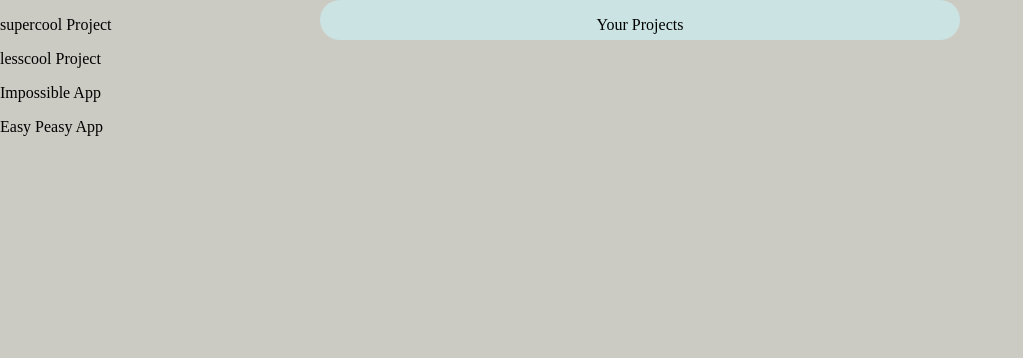
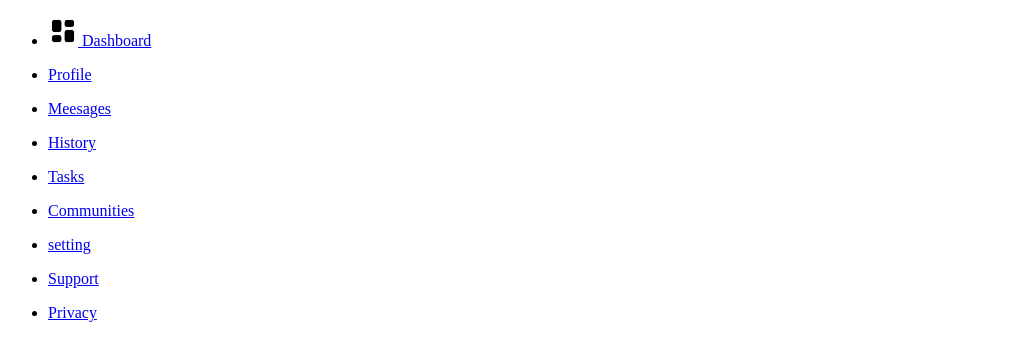
Before and after one commit to Aishwarya-TM/dashboard-project, a plain HTML site: page index.html in a window 1280 px wide. Shown: the whole page, without its empty margins (0-1023 px from the left). Drawn offline with Linux system fonts and the light colour scheme.

Commit message:
Initial commit

```diff
--- a/assets/css/style.css
+++ /dev/null
@@ -1,49 +0,0 @@
-*
-{
-    box-sizing: border-box;
-
-}
-body
-{
-    margin:0px;
-    background-color:#cbcbc3 ;
-}
-.main-section
-{
-    background-color: #cbe3e3;
-    height:auto;
-    width:50vw;
-    position: absolute;
-    top:0px;
-    left:25%;
-    right: 25%;
-    border-radius: 50px;
-
-}
-header
-{
-    display: flex;
-    flex-direction: column;
-    align-items: center;
-}
-.box
-{
-    box-sizing: border-box;
-    align-items: left;
-    width: 150px;
-    height:150px;
-    border-radius: 50%;
-    margin-bottom:80px;
-}
-#id1
-{
-    box-sizing: ;
-
-    margin-bottom:6px ;
-}
-#id2
-{
-    box-sizing: content-box;
-
-
-}
--- a/index.html
+++ b/index.html
@@ -1,30 +1,63 @@
 <!DOCTYPE html>
 <html lang="en">
 <head>
-    <meta charset="UTF-8">
-    <meta name="viewport" content="width=device-width, initial-scale=1.0">
-    <title>Dashboard</title>
-    <link rel="stylesheet" href="assets/css/style.css">
+  <meta charset="UTF-8">
+  <meta name="viewport" content="width=device-width, initial-scale=1.0">
+  <title>Dashboard</title>
+  <link rel="stylesheet" href="assets/css/style.css">
 </head>
 <body>
-    <section class="main-section">
-        <header>
-        <p  id="id1">Your Projects</p>
-    </header>
+  <div class="sidebar">
+    <div class="logo"></div>
+    <ul class="main">
+      <li>
+        <a href="#">
+          <img src="images.png" alt="icon" width="30px"> Dashboard
+        </a>
+      </li>
+      <li>
+        <a href="#">
+          <p>Profile</p>       </a>
+      </li>
+      <li>
+        <a href="#">
+          <p>Meesages</p>
 
-    </section>
-    <section class="box1">
-        <p id="id2">supercool Project</p>
-    </section>
-    <section class="box2">
-        <p id="id2">lesscool Project</p>
-    </section>
-    <section class="box3">
-        <p id="id2">Impossible App</p>
-    </section>
-    <section class="box4">
-        <p id="id2">Easy Peasy App</p>
-    </section>
+        </a>
+      </li>
+      <li>
+        <a href="#">
+          <p>History</p>
+        </a>
+      </li>
+      <li>
+        <a href="#">
+          <p>Tasks</p>
+        </a>
+      </li>
+      <li>
+        <a href="#">
+          <p>Communities</p>
+        </a>
+      </li>
+      <li>
+        <a href="#">
+          <p>setting</p>
+        </a>
+      </li>
+      <li>
+        <a href="#">
+          <p>Support</p>
+        </a>
+      </li>
+      <li>
+        <a href="#">
+          <p>Privacy</p>
+        </a>
+      </li>
+
+    </ul>
+  </div>
 
 </body>
 </html>
```
Also changed, not shown: images.png (added).
